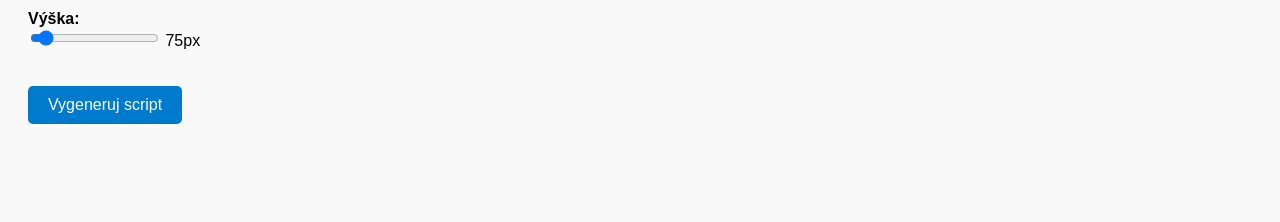
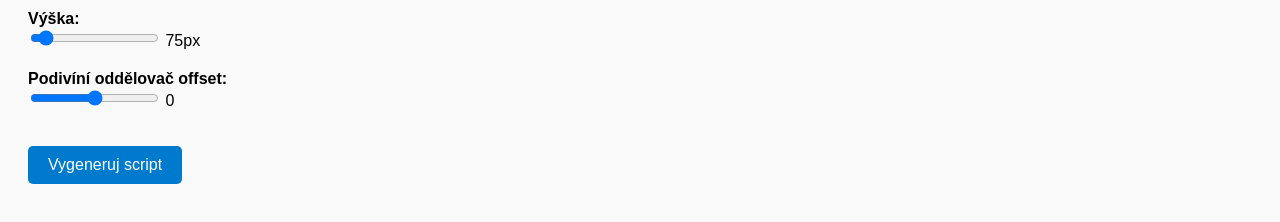
Before and after one commit to TellusCZ/botc-script-generator, a plain HTML site: page index.html in a window 1280 px wide. Shown: the part 826-1048 px from the top of the page. Drawn offline with nearby package versions, Linux system fonts and the light colour scheme.

Commit message:
Update index.html

```diff
--- a/index.html
+++ b/index.html
@@ -249,6 +249,10 @@ input[type="file"]::file-selector-button:hover {
 <label for="RoleHeightSlider">Výška: </label>
   <input type="range" id="RoleHeightSlider" min="50" max="400" value="75">
   <span id="RoleHeightValue">75px</span>
+
+<label for="TownsfolkOffsetSlider">Podivíní oddělovač offset: </label>
+  <input type="range" id="TownsfolkOffsetSlider" min="-20" max="20" value="0">
+  <span id="TownsfolkOffsetValueText">0</span>
 <p>
   <button onclick="generateScript()">Vygeneruj script</button>
   <div class="message" id="captureScript"></div>
```
